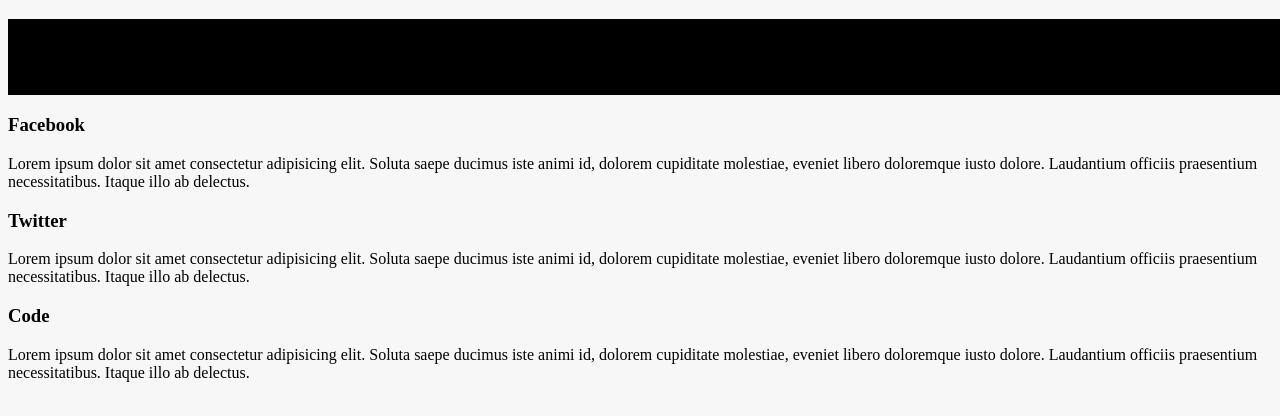
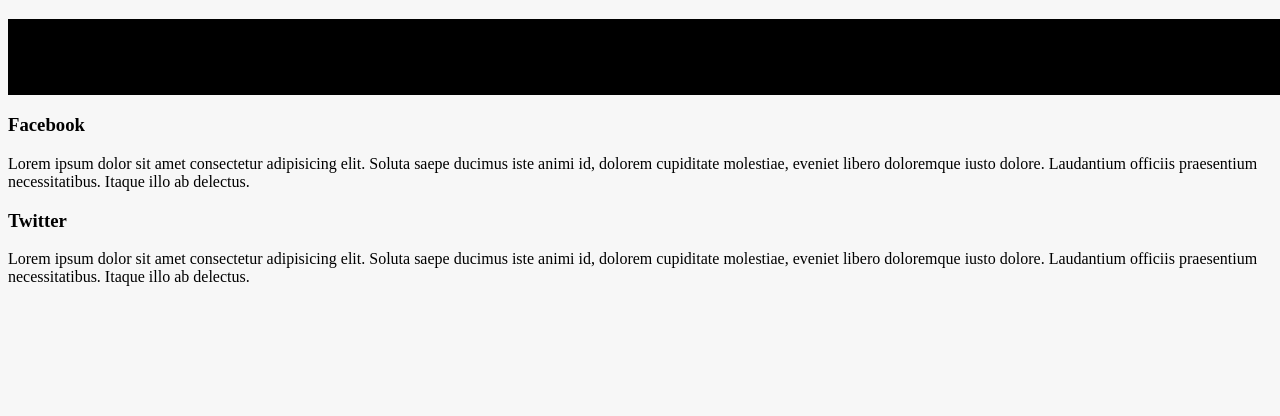
Before and after one commit to drfawzyofficial/code, a plain HTML site: page index.html in a window 1280 px wide. Drawn offline with Linux system fonts and the light colour scheme; files that its build step writes are made by us from their sources; no server answers; files whose address does not match are found by name.

Commit message:
remove code section from indexhtml file

```diff
--- a/index.html
+++ b/index.html
@@ -20,10 +20,6 @@
         <h3>Twitter</h3>
         <p>Lorem ipsum dolor sit amet consectetur adipisicing elit. Soluta saepe ducimus iste animi id, dolorem cupiditate molestiae, eveniet libero doloremque iusto dolore. Laudantium officiis praesentium necessitatibus. Itaque illo ab delectus.</p>
      </div>
-     <div class="code">
-        <h3>Code</h3>
-        <p>Lorem ipsum dolor sit amet consectetur adipisicing elit. Soluta saepe ducimus iste animi id, dolorem cupiditate molestiae, eveniet libero doloremque iusto dolore. Laudantium officiis praesentium necessitatibus. Itaque illo ab delectus.</p>
-     </div>
 
     <!-- Scripts -->
     <script src="assets/index.js"></script>
```
